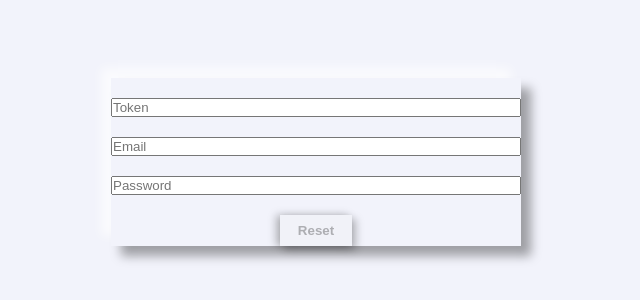
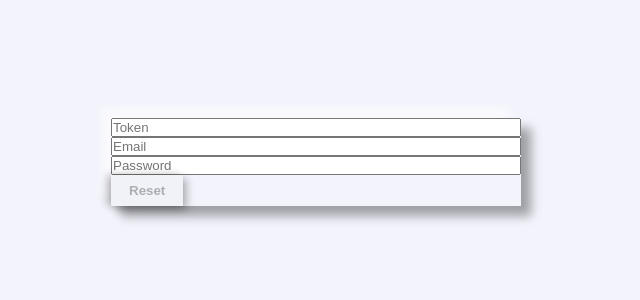
Before and after one commit to ishuacharis/vue-poll, a Vue app: page /reset-password in a window 1280 px wide. Shown: the part 78-378 px from the top of the page, without its empty margins (324-964 px from the left). Built offline with nearby package versions, Linux system fonts and the light colour scheme.

Commit message:
modify css

```diff
--- a/src/views/Auth/Auth.css
+++ b/src/views/Auth/Auth.css
@@ -46,26 +46,6 @@
   font-size: 1.2rem;
 }
 
-.field{
-  margin-top: 2rem;
-  text-align: center;
-}
-.input{
-  width: 100%;
-  padding: 1rem 0.35rem;
-  border-radius: 5px;
-  outline: none;
-  border: 1px solid transparent;
-  color: #000;
-  transition: border 700ms ease-in-out;
-}
-.input:focus{
-  border-color: #000
-}
-::placeholder{
-  color: #000;
-  font-weight: bold;
-}
 .link {
   display: flex;
   justify-content: space-between;
```
